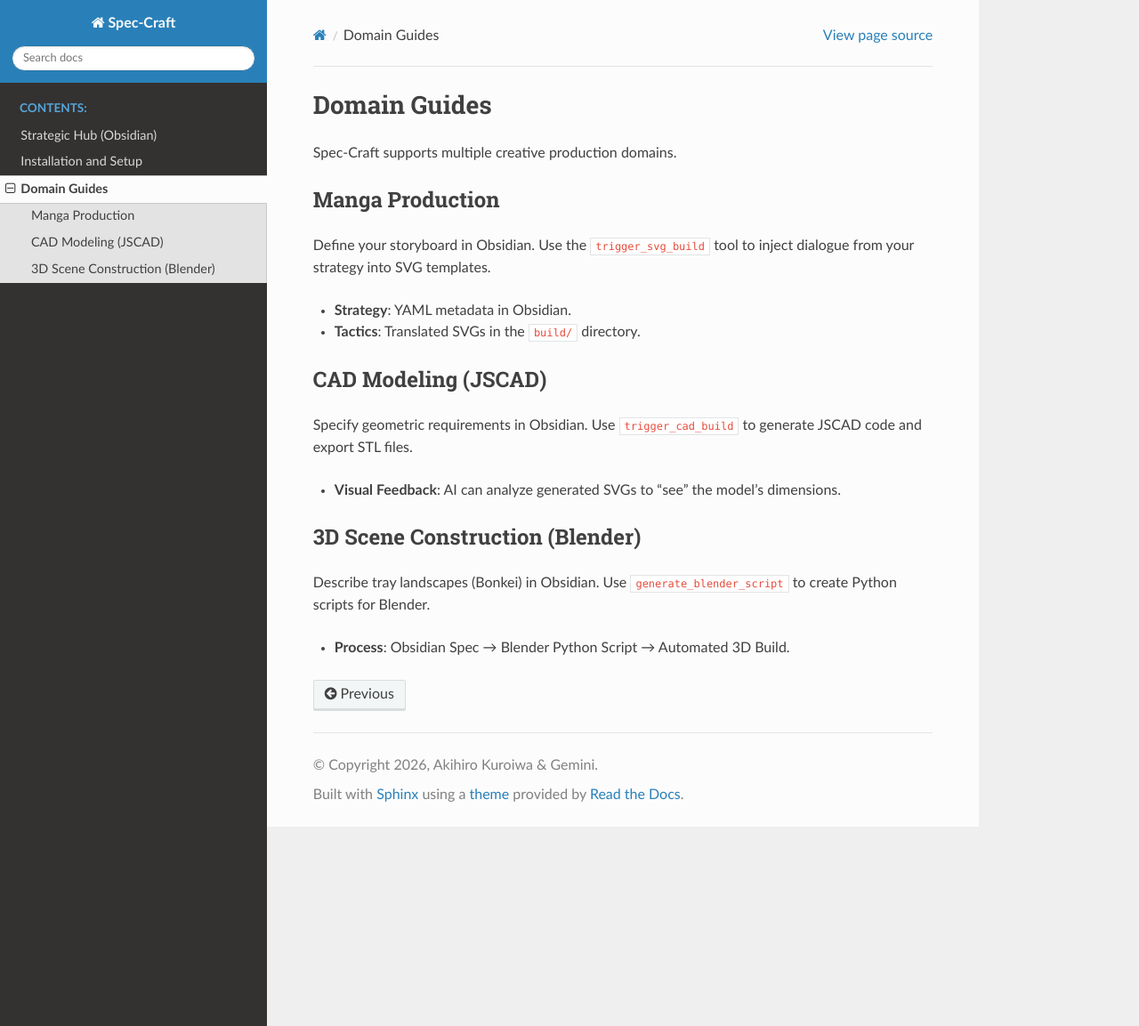
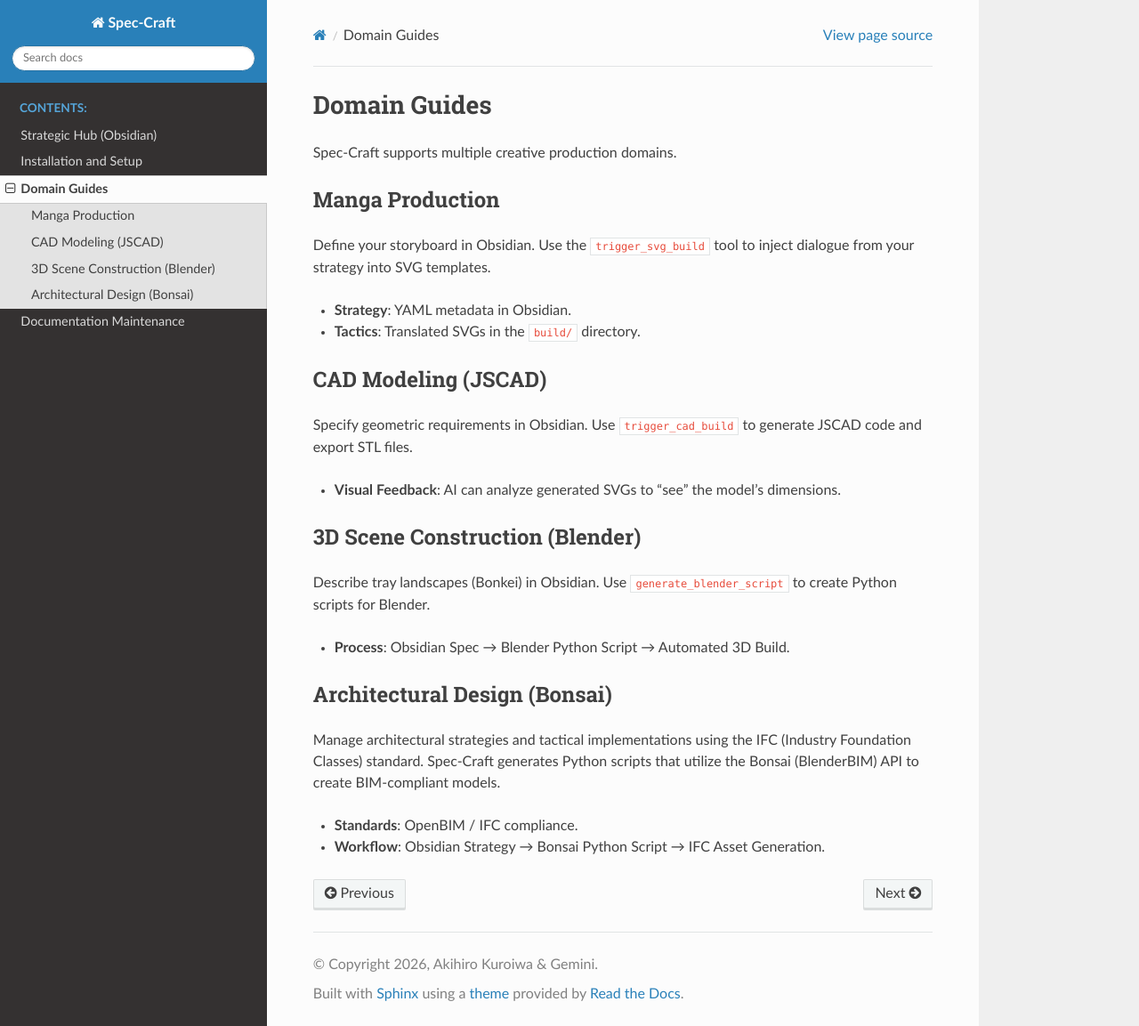
Before and after one commit to akuroiwa/spec-craft, a Sphinx documentation site: the page built from docs/source/domain-guides.md, in a window 1280 px wide and 1153 px high. Shown: the whole window at 89% size. Built offline with Sphinx 7.4.7 and the Read the Docs theme 3.1.0, drawn with Linux system fonts in a browser that asks for light colours.

Commit message:
docs: update domain guides and add maintenance section
- Add Bonsai (BlenderBIM) section to domain-guides.md
- Complete Japanese translations for Bonsai and updated strategy links
- Add 'Documentation Maintenance' guide to the manual
- Rebuild Japanese manual for verification

```diff
--- a/docs/source/domain-guides.md
+++ b/docs/source/domain-guides.md
@@ -14,3 +14,8 @@ Specify geometric requirements in Obsidian. Use `trigger_cad_build` to generate
 ## 3D Scene Construction (Blender)
 Describe tray landscapes (Bonkei) in Obsidian. Use `generate_blender_script` to create Python scripts for Blender.
 - **Process**: Obsidian Spec → Blender Python Script → Automated 3D Build.
+
+## Architectural Design (Bonsai)
+Manage architectural strategies and tactical implementations using the IFC (Industry Foundation Classes) standard. Spec-Craft generates Python scripts that utilize the Bonsai (BlenderBIM) API to create BIM-compliant models.
+- **Standards**: OpenBIM / IFC compliance.
+- **Workflow**: Obsidian Strategy → Bonsai Python Script → IFC Asset Generation.
```
Also changed, not shown: docs/source/index.md (+2 -0 lines), docs/source/maintenance.md (added, +29 -0 lines), 3 other files.
